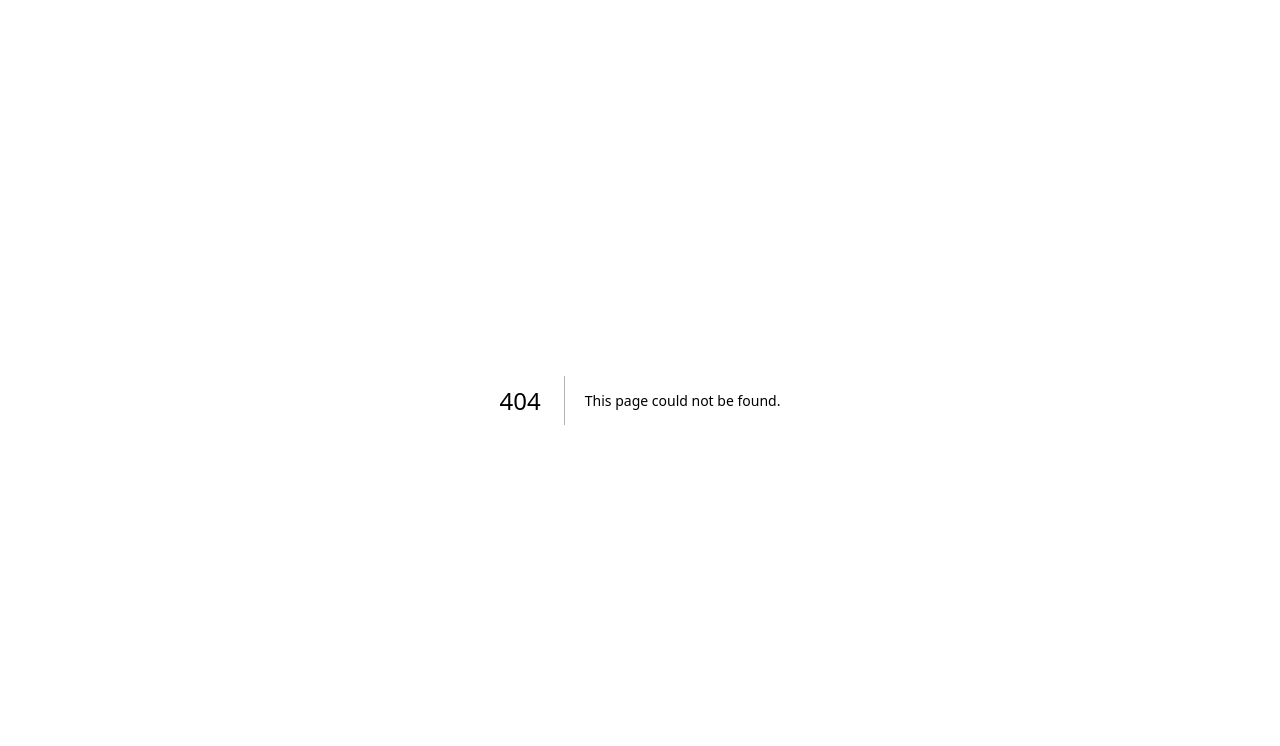
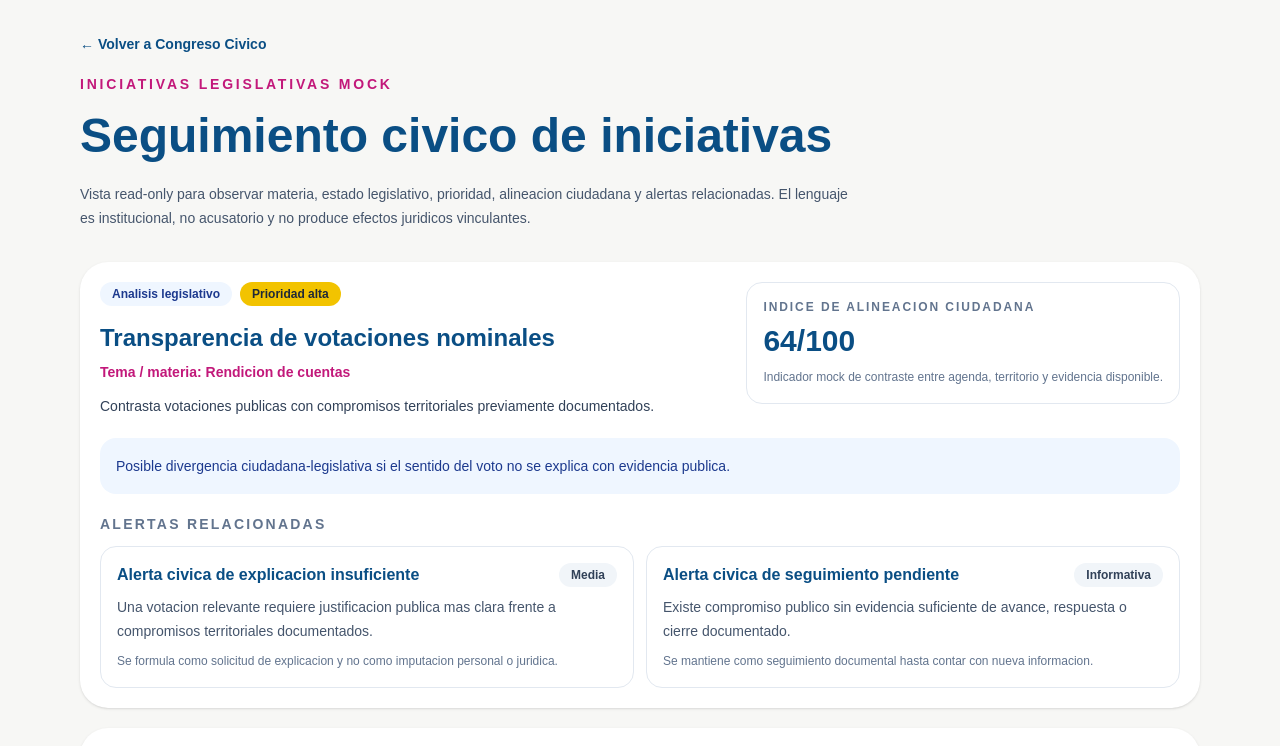
Before and after one commit to TecnocraciaParticipativaMexico/Plataforma, a Next.js app in the folder web/: page /congreso-civico/iniciativas in a window 1280 px wide. Before the commit this address had no page. Shown: the top 746 px of the page. Built offline with nearby package versions, Linux system fonts and the light colour scheme.

Commit message:
feat: add readonly congreso civico iniciativas page

```diff
--- /dev/null
+++ b/web/app/congreso-civico/iniciativas/page.tsx
@@ -0,0 +1,134 @@
+import Link from "next/link";
+import {
+  alertasCongresoCivico,
+  iniciativasCongresoCivico,
+} from "../../lib/congresoCivico";
+
+const estadoLabel = {
+  observacion: "Observacion",
+  analisis: "Analisis legislativo",
+  dictamen: "Dictamen civico",
+};
+
+const prioridadLabel = {
+  baja: "Prioridad baja",
+  media: "Prioridad media",
+  alta: "Prioridad alta",
+};
+
+const severidadLabel = {
+  informativa: "Informativa",
+  media: "Media",
+  alta: "Alta",
+};
+
+function obtenerAlertasRelacionadas(alertaIds: string[]) {
+  return alertasCongresoCivico.filter((alerta) => alertaIds.includes(alerta.id));
+}
+
+export default function CongresoCivicoIniciativasPage() {
+  return (
+    <main className="min-h-screen bg-[#F7F7F5] text-[#0A4E84]">
+      <div className="mx-auto max-w-6xl px-4 py-8">
+        <Link href="/congreso-civico" className="mb-5 inline-block text-sm font-semibold">
+          ← Volver a Congreso Civico
+        </Link>
+
+        <section className="mb-8 max-w-3xl">
+          <div className="mb-3 text-sm font-semibold uppercase tracking-[0.2em] text-[#C2187A]">
+            Iniciativas legislativas mock
+          </div>
+          <h1 className="text-4xl font-bold leading-tight md:text-5xl">
+            Seguimiento civico de iniciativas
+          </h1>
+          <p className="mt-4 text-sm leading-6 text-slate-600">
+            Vista read-only para observar materia, estado legislativo, prioridad,
+            alineacion ciudadana y alertas relacionadas. El lenguaje es institucional,
+            no acusatorio y no produce efectos juridicos vinculantes.
+          </p>
+        </section>
+
+        <section className="grid gap-5">
+          {iniciativasCongresoCivico.map((iniciativa) => {
+            const alertas = obtenerAlertasRelacionadas(iniciativa.alertasRelacionadas);
+
+            return (
+              <article key={iniciativa.id} className="rounded-[28px] bg-white p-5 shadow-sm">
+                <div className="flex flex-col gap-4 lg:flex-row lg:items-start lg:justify-between">
+                  <div className="max-w-3xl">
+                    <div className="flex flex-wrap gap-2">
+                      <span className="rounded-full bg-blue-50 px-3 py-1 text-xs font-bold text-blue-900">
+                        {estadoLabel[iniciativa.estado]}
+                      </span>
+                      <span className="rounded-full bg-[#F2C300] px-3 py-1 text-xs font-bold text-[#1F2937]">
+                        {prioridadLabel[iniciativa.prioridad]}
+                      </span>
+                    </div>
+
+                    <h2 className="mt-4 text-2xl font-bold text-[#0A4E84]">
+                      {iniciativa.titulo}
+                    </h2>
+                    <p className="mt-2 text-sm font-semibold text-[#C2187A]">
+                      Tema / materia: {iniciativa.tema}
+                    </p>
+                    <p className="mt-3 text-sm leading-6 text-slate-700">
+                      {iniciativa.descripcion}
+                    </p>
+                  </div>
+
+                  <div className="rounded-2xl border border-slate-200 p-4 lg:min-w-56">
+                    <div className="text-xs font-bold uppercase tracking-[0.16em] text-slate-500">
+                      Indice de alineacion ciudadana
+                    </div>
+                    <div className="mt-2 text-3xl font-bold text-[#0A4E84]">
+                      {iniciativa.indiceAlineacionCiudadana ?? "Sin dato"}
+                      {typeof iniciativa.indiceAlineacionCiudadana === "number" ? "/100" : ""}
+                    </div>
+                    <p className="mt-2 text-xs leading-5 text-slate-500">
+                      Indicador mock de contraste entre agenda, territorio y evidencia disponible.
+                    </p>
+                  </div>
+                </div>
+
+                <div className="mt-5 rounded-2xl bg-blue-50 p-4 text-sm leading-6 text-blue-900">
+                  {iniciativa.riesgoInstitucional}
+                </div>
+
+                <div className="mt-5">
+                  <h3 className="text-sm font-bold uppercase tracking-[0.16em] text-slate-500">
+                    Alertas relacionadas
+                  </h3>
+
+                  <div className="mt-3 grid gap-3 md:grid-cols-2">
+                    {alertas.length > 0 ? (
+                      alertas.map((alerta) => (
+                        <div key={alerta.id} className="rounded-2xl border border-slate-200 p-4">
+                          <div className="flex items-center justify-between gap-3">
+                            <h4 className="font-bold text-[#0A4E84]">{alerta.tipo}</h4>
+                            <span className="rounded-full bg-slate-100 px-3 py-1 text-xs font-bold text-slate-700">
+                              {severidadLabel[alerta.severidad]}
+                            </span>
+                          </div>
+                          <p className="mt-2 text-sm leading-6 text-slate-600">
+                            {alerta.descripcion}
+                          </p>
+                          <p className="mt-2 text-xs leading-5 text-slate-500">
+                            {alerta.criterioSeguro}
+                          </p>
+                        </div>
+                      ))
+                    ) : (
+                      <div className="rounded-2xl border border-slate-200 p-4 text-sm text-slate-600">
+                        Sin alertas relacionadas en el mock actual.
+                      </div>
+                    )}
+                  </div>
+                </div>
+              </article>
+            );
+          })}
+        </section>
+      </div>
+    </main>
+  );
+}
```
